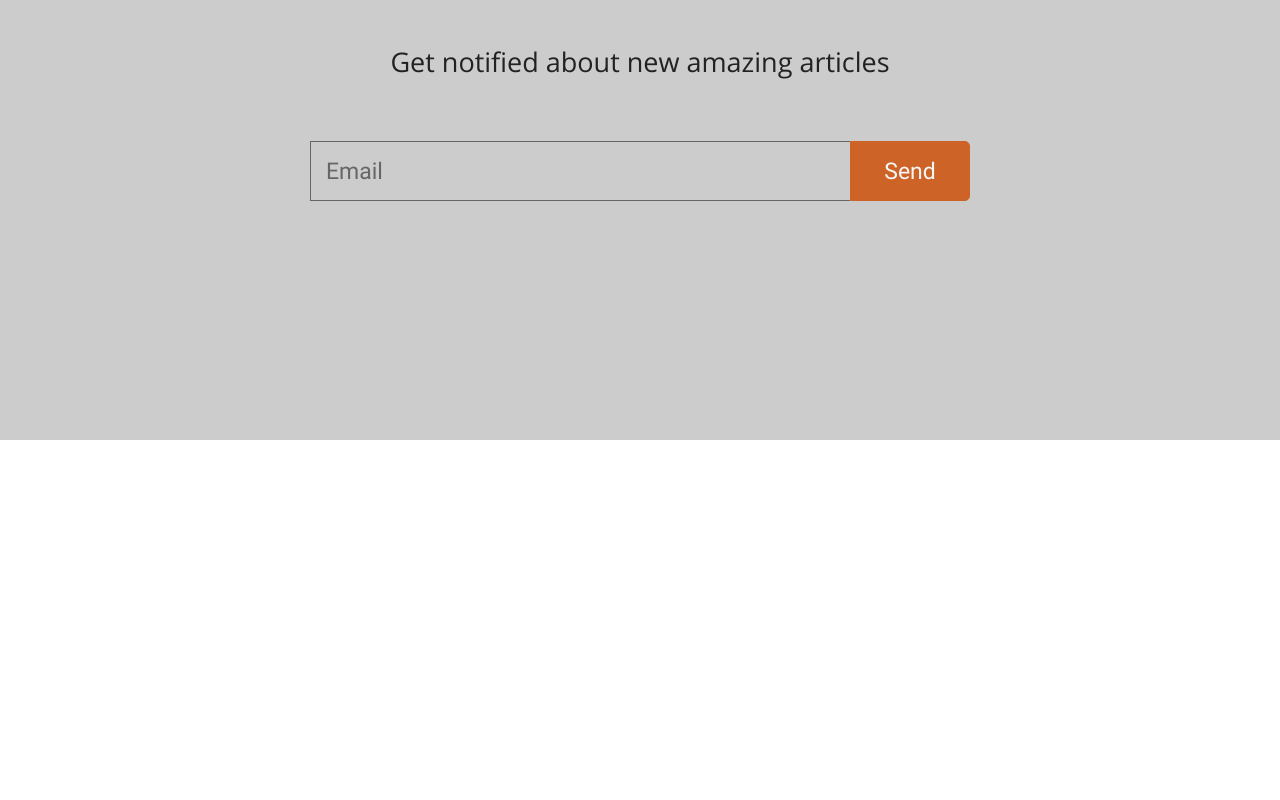
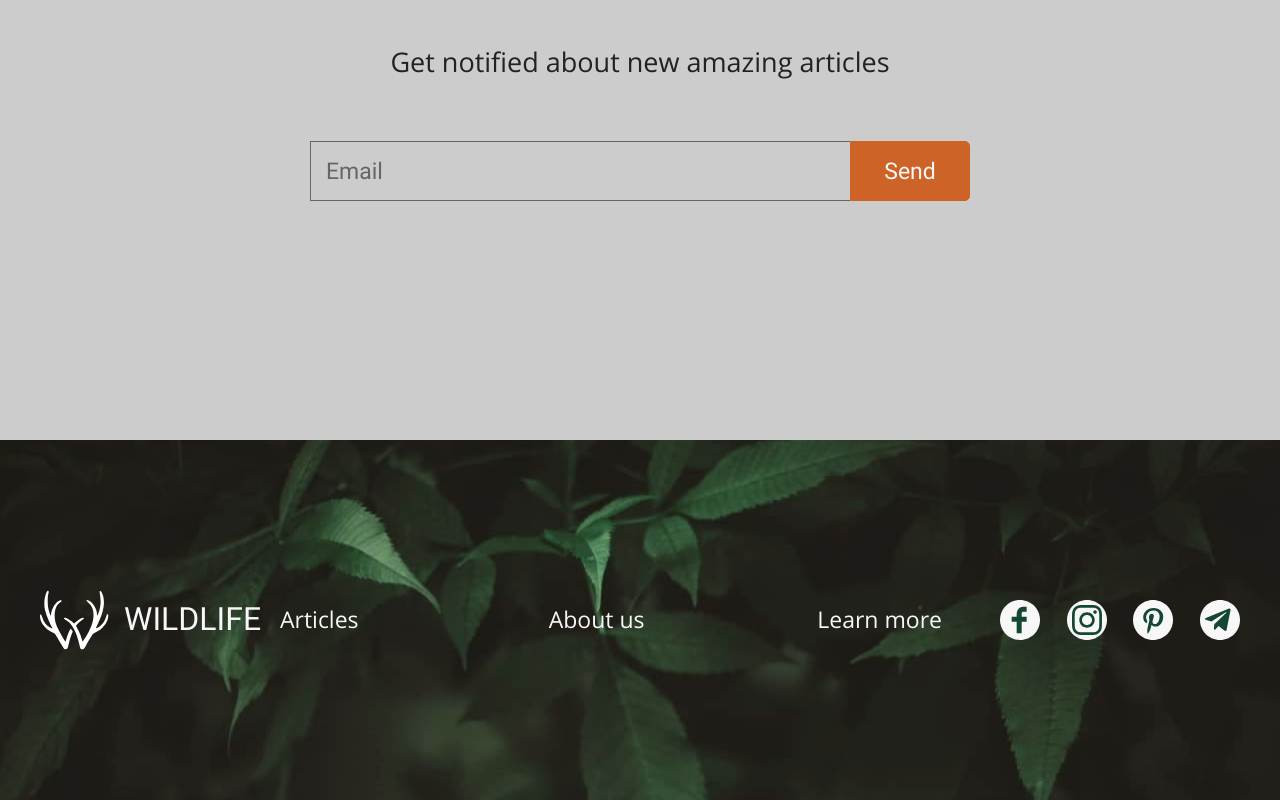
Before and after one commit to irinrudko/wildlife, a plain HTML site: page index.html in a window 1280 px wide. Shown: the part 1752-2552 px from the top of the page. Before the commit the page ends 2192 px from the top, so only its background shows below. Drawn offline with Linux system fonts and the light colour scheme.

Commit message:
feat: add footer

```diff
--- a/css/style.css
+++ b/css/style.css
@@ -721,30 +721,100 @@ img {
 /* get-notified styles end */
 
 /* footer styles start */
-.grid {
-    grid-template-columns: 25% 50% 25%;
+.footer {
+    /* width: 100%; */
+    min-height: 360px;
+    background-color: #181617;
+    background: url(../img/footer-bg.jpg) no-repeat center;
+    background-size: cover;
 }
 
-.part-1 {
+.footer__wrapper-grid {
+    display: grid;
+    /* grid-template-columns: 1fr 2fr 1fr; */
+    grid-template-columns: 240px auto 240px;
+    align-items: center;
+}
+
+.footer__logo-container {
     display: flex;
     flex-wrap: wrap;
     flex-direction: row;
-    /* align-items: center; */
-    justify-content: flex-end;
+    justify-content: flex-start;
 }
 
-.part-2 {
+.footer__list {
     display: flex;
     flex-wrap: wrap;
-    flex-direction: row;
-    /* align-items: center; */
-    justify-content: space-around;
+    justify-content: space-between;
 }
-.part-3 {
+
+.footer__list {
+    display: grid;
+    grid-template-columns: repeat(3, 1fr);
+    column-gap: 86px;
+    justify-content: space-evenly;
+}
+
+
+/* .footer__list:last-child {
+    padding-right: 120px;
+}
+
+.footer__list:first-child {
+    padding-left: 120px;
+}  */
+
+.footer__contacts {
+    /* display: flex;
+    flex-wrap: wrap;
+    flex-direction: row; */
+    justify-content: space-between;
+}
+
+.footer__link {
+    font-size: 23px;
+    /* line-height: 60px; */
+    line-height: 261%;
+    color: var(--font-light);
+    text-decoration: none;
+}
+
+.footer__link:hover, .footer__link:focus, .footer__link:active {
+    opacity: .75;
+}
+
+.footer__contacts-links {
+    /* padding-left: 120px; */
+    height: 359px;
     display: flex;
     flex-wrap: wrap;
-    flex-direction: row;
-    /* align-items: center; */
-    justify-content: flex-start;
+    justify-content: space-between;
+}
+
+.footer__contacts-link {
+    min-height: 360px;
+    background-size: cover;
+    width: 40px;
+    height: 40px;
+    /* display: flex;
+    justify-content: space-around; */
+    /* justify-items: start; */
+}
+
+.facebook {
+    background: url("../img/svg/facebook-ico.svg") no-repeat center;
+}
+
+.instagram {
+    background: url("../img/svg/instagram-ico.svg") no-repeat center;
+}
+
+.telegram {
+    background: url("../img/svg/telegram-ico.svg") no-repeat center;
+}
+
+.pinterest {
+    background: url("../img/svg/pinterest-ico.svg") no-repeat center;
 }
 /* footer styles end */
--- a/index.html
+++ b/index.html
@@ -17,13 +17,14 @@
                 <div class="logo-container">
                     <div class="logo-pic">
                         <a href="#!" class="header__logo-link">
-                            <img src="./img/svg/logo.svg" alt="Learn how to survive here" class="header__logo-pic"> </a>
+                            <img src="./img/svg/logo.svg" alt="Learn how to survive here" class="header__logo-pic">
+                        </a>
                     </div>
                     <div class="header__logo-name">
                         <h2>wildlife</h2>
                     </div>
                 </div>
-                <nav class="header__nav">
+                <nav class="header__nav" aria-label="site menu">
                     <ul class="header__list">
                         <li class="header__item">
                             <a href="#!" class="header__link">blog</a>
@@ -122,13 +123,55 @@
                             </p>
                         </fieldset>
                     </form>
-
                 </div>
             </section>
         </div>
         <!-- get notified  end -->
 
+        <!-- footer  start -->
+        <footer class="footer">
+            <div class="wrapper">
+                <div class="footer__wrapper-grid">
+                    <div class="footer__logo-container">
+                        <div class="logo-pic">
+                            <a href="#!" class="header__logo-link">
+                                <img src="./img/svg/logo.svg" alt="Learn how to survive here" class="header__logo-pic">
+                            </a>
+                        </div>
+                        <div class="header__logo-name">
+                            <h2>wildlife</h2>
+                        </div>
+                    </div>
+                    <nav class="footer__nav" aria-label="optional menu">
+                        <ul class="footer__list">
+                            <li class="footer__item">
+                                <a href="#!" class="footer__link">Articles</a>
+                            </li>
+                            <li class="footer__item">
+                                <a href="#!" class="footer__link">About us</a>
+                            </li>
+                            <li class="footer__item">
+                                <a href="#!" class="footer__link">
+                                    Learn more</a>
+                            </li>
+                        </ul>
+                    </nav>
+                    <address class="footer__contacts">
+                        <ul class="footer__contacts-links">
+                            <a href="#!" class="footer__contacts-link facebook"></a>
+                            <a href="#!" class="footer__contacts-link instagram"></a>
+                            <a href="#!" class="footer__contacts-link pinterest"></a>
+                            <a href="#!" class="footer__contacts-link telegram"></a>
+                        </ul>
+                    </address>
+                </div>
 
+            </div>
+        </footer>
+
+
+
+        <!-- footer  end -->
 
 
     </main>
```
Also changed, not shown: img/footer-bg.jpg (added), img/svg/facebook-ico.svg (added), img/svg/instagram-ico.svg (added), img/svg/pinterest-ico.svg (added), img/svg/telegram-ico.svg (added).
